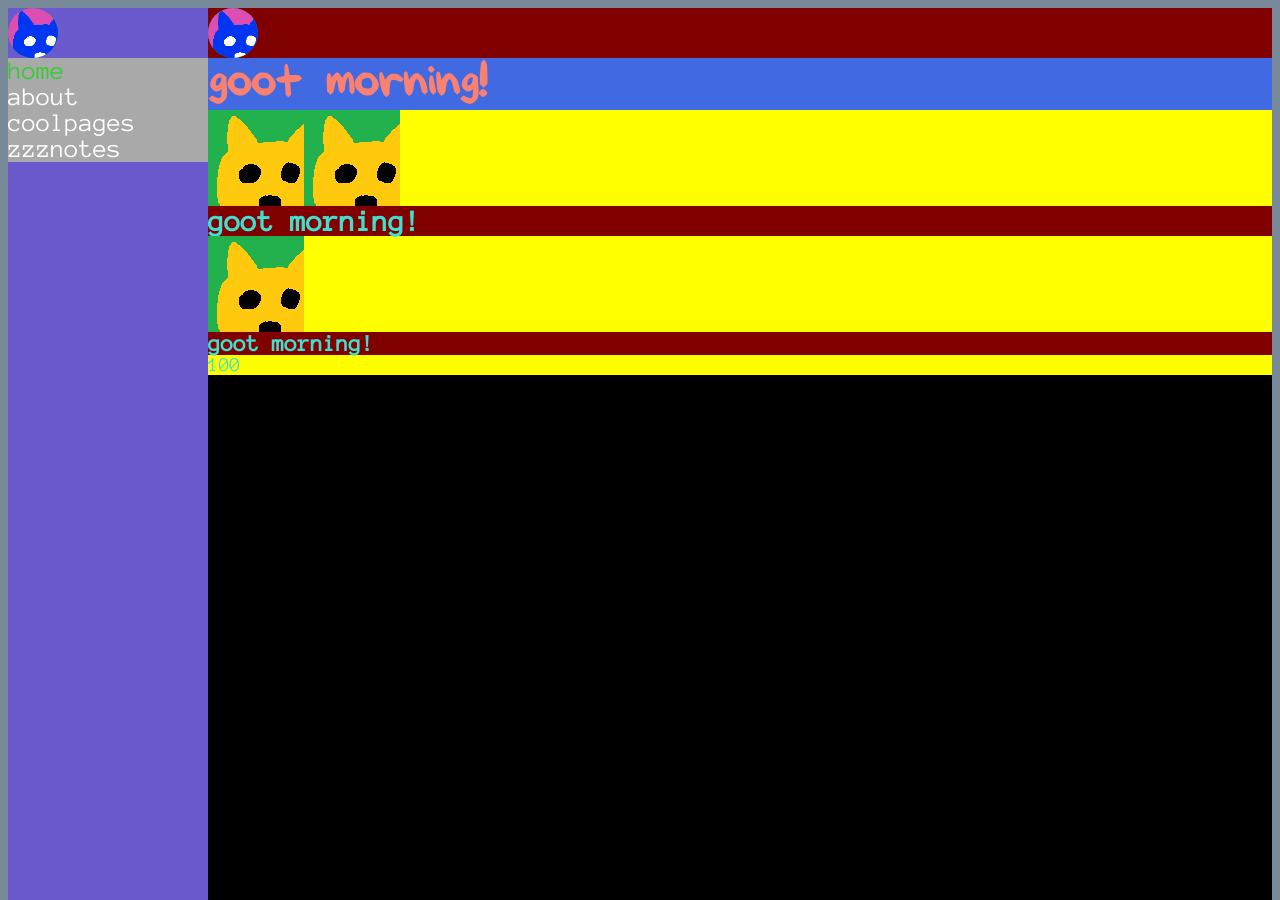
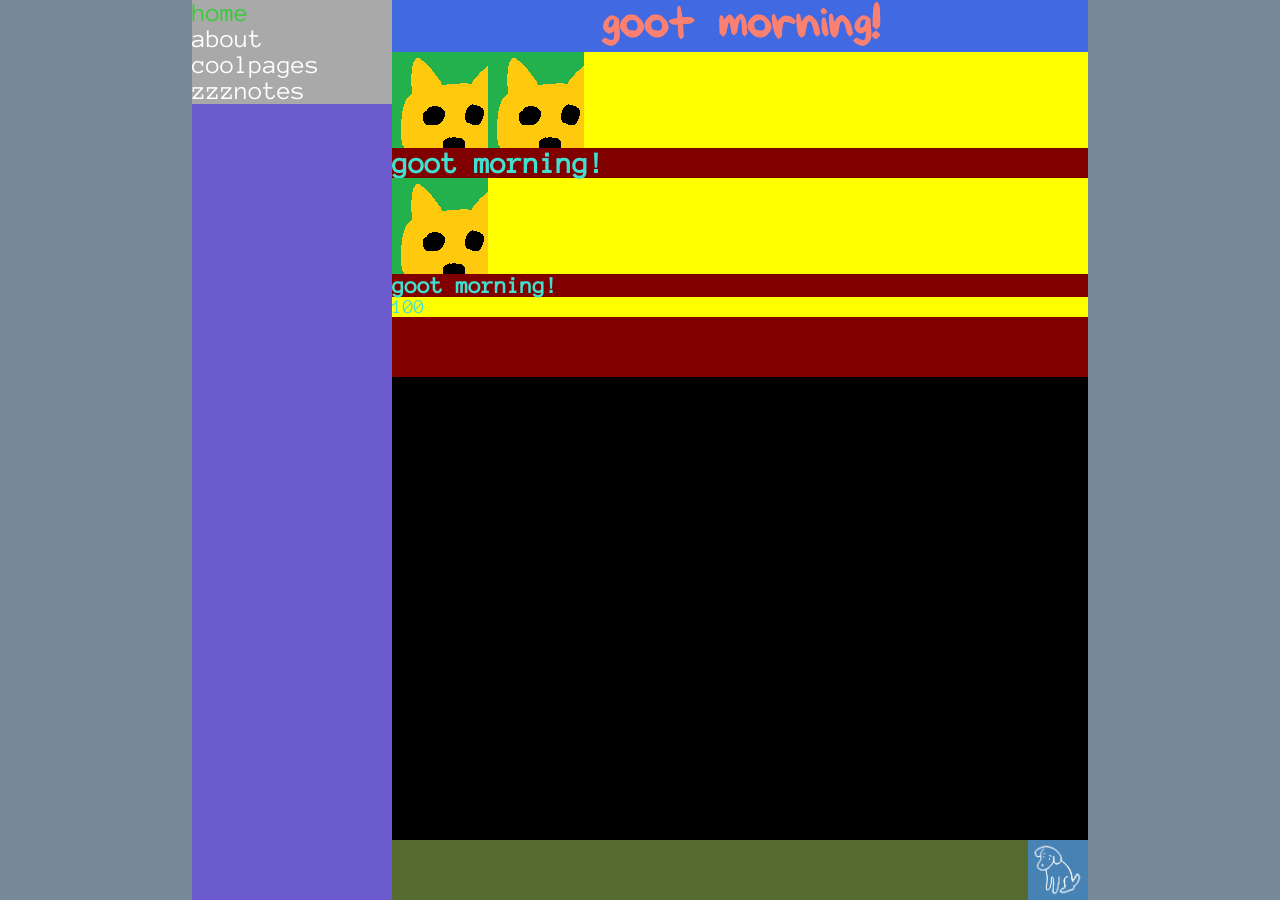
Before and after one commit to makena-s/webbed-site, a Jekyll site: the page built from index.md, in a window 1280 px wide and 900 px high. Built offline with Jekyll 4.4.1, drawn with Linux system fonts in a browser that asks for light colours; some web fonts are replaced.

Commit message:
fixed sidenav topbar and footer

```diff
--- a/_includes/footer.html
+++ b/_includes/footer.html
@@ -1,4 +1,4 @@
 <!-- footer source code -->
 <footer>
-  elegant footer <img src="{{ "/assets/images/doggif.gif" | relative_url }}" alt="dog gif">
+  <img src="{{ "/assets/images/doggif.gif" | relative_url }}" alt="dog gif">
 </footer>
--- a/_includes/sidenav.html
+++ b/_includes/sidenav.html
@@ -1,6 +1,6 @@
 <!-- side navigation bar source code -->
 <nav>
-  <img src="{{ '/assets/images/favicon-96.png' | relative_url }}" alt="dog" class="navbutton" onclick="closenav()">
+  <!-- <img src="{{ '/assets/images/favicon-96.png' | relative_url }}" alt="dog" class="navbutton" onclick="closenav()"> -->
   {% for item in site.data.navigation %}
     <a href="{{ item.link | relative_url }}" {% if page.url == item.link %}class="current"{% endif %}>
       {{ item.name }}
--- /dev/null
+++ b/_includes/topbar.html
@@ -0,0 +1,5 @@
+<!-- top bar (for small screens) source code -->
+<div class="topbar">
+  <!-- <div onclick="opennav()" style="position:absolute; height: 100%; background-color:blue;">[ MENU ]</div> -->
+  <img src="{{ '/assets/images/favicon-96.png' | relative_url }}" alt="dog" class="navbutton" onclick="opennav()">
+</div>
--- a/_layouts/default.html
+++ b/_layouts/default.html
@@ -15,16 +15,18 @@
       console.log("HEWWO? COMPUTER?");
       // open and close sidebar
       function opennav() {
-        document.querySelector("nav").style.width = "200px"; // selects first element in doc with specified css selector
-        document.querySelector("div.content").style.marginLeft = "200px";
+        document.querySelector("nav").style.display = "block"; // selects first element in doc with specified css selector
+        document.querySelector("div.content").style.marginLeft = "200px"; // does not support variables such as $sidebarwidth
         document.querySelector(".w3-overlay").style.display = "block";
+        document.querySelector("div.topbar").style.display = "none";
         console.log("OPENNAV");
       }
       function closenav() {
         // document.querySelectorAll("*:not([nav])").style.width = "100%";
-        document.querySelector("nav").style.width = "0px";
+        document.querySelector("nav").style.display = "none";
         document.querySelector("div.content").style.marginLeft = "0px";
         document.querySelector(".w3-overlay").style.display = "none";
+        document.querySelector("div.topbar").style.display = "block";
         console.log("CLOSENAV");
       }
     </script>
@@ -32,13 +34,10 @@
 
   <body>
 
-    <!-- {% raw %}{% include topnav.html %}{% endraw %} -->
-    <!-- {% raw %}{% include sidenav.html %}{% endraw %} -->
     {% include sidenav.html %}
-
     <div class="content"> <!-- everything besides sidenav -->
-      <div class="w3-overlay" onclick="closenav()" style="cursor:pointer"></div>
-      <img src="{{ '/assets/images/favicon-96.png' | relative_url }}" alt="dog" class="navbutton" onclick="opennav()">
+      <div class="w3-overlay" onclick="closenav()" style="cursor:pointer"></div> <!-- hovering cursor = hand -->
+      {% include topbar.html %}
       {{ content }}
       {% include footer.html %}
     </div>
--- a/_sass/main.scss
+++ b/_sass/main.scss
@@ -8,12 +8,18 @@
   src: url(/webbed-site/assets/fonts/fullfont.ttf); // requires leading /, does not accept site.baseurl
 }
 
-// LIST OF CLASSES /////////////////////////////////////////////////////////////////////////////
+// LIST OF CLASSES
 // current, content
+// LIST OF Z-INDEX (higher is on top)
+// nav = 5, overlay = 4
 
 // SET SCSS VARIABLES /////////////////////////////////////////////////////////////////////////////
+$fontsize: 1.3em;
+$pagewidth: 75%; // normal screen
+$pagewidth2: 80%; // narrow screen
 $footerheight: 3em;
 $sidebarwidth: 200px;
+$topbarheight: 2em;
 
 // SCSS FUNCTION TO TOGGLE BACKGROUND COLORS ON OR OFF (I'M A GENIUS) //////////////////////////////////////////
 $colortoggle: true;
@@ -28,13 +34,15 @@ $colortoggle: true;
 }
 
 // NAVIGATION + FOOTER /////////////////////////////////////////////////////////////////////////////
-nav { // topnav and sidenav
+nav { // sidenav (not topnav atm)
   @include replace-bgcolor(slateblue, $colortoggle);
-  font-size: 1.3em;
+  font-size: $fontsize;
   width: $sidebarwidth;
   position: fixed;
+  display: block;
   height: 100%;
   overflow: auto; // scrollbar is only added when necessary
+  z-index: 5;
   a {
     display: block; // new line, full width
     text-decoration: none;
@@ -46,12 +54,21 @@ nav { // topnav and sidenav
 
 .navbutton {
   @include replace-bgcolor(hotpink, $colortoggle);
-  width: 50px;
-  height: 50px;
-  // display: block;
-  // position: fixed;
+  width: $topbarheight;
+  height: $topbarheight;
+  display: block;
+  //position: fixed;
+  //left: 0px;
   filter: invert(100%);
   border-radius: 50%;
+}
+
+div.topbar {
+  position: fixed;
+  display: none;
+  width: $pagewidth;
+  height: $topbarheight;
+  top: 0px;
 }
 
 .w3-overlay {
@@ -63,32 +80,24 @@ nav { // topnav and sidenav
   left:0;
   right:0;
   bottom:0;
-  background-color:
-  rgba(0,0,0,0.5);
-  z-index:2
-}
-
-// RESPONSIVE SIDENAV
-@media screen and (max-width: 500px) { // medium size
-  // .sidebar {
-  //   width: 100%;
-  //   height: auto;
-  //   position: relative;
-  // }
-  // .sidebar a {float: left;}
-  // div.content {margin-left: 0;}
+  background-color: rgba(0,0,0,0.5);
+  z-index:4
 }
 
 footer {
   @include replace-bgcolor(darkolivegreen, $colortoggle);
   height: $footerheight;
+  display: block;
   position: absolute;
-  bottom: 0em; // at bottom of container
+  bottom: 0px; // at bottom of container
+  left: 0px; //$sidebarwidth; // use left/right to set how far absolute element is from edges, similar to top/bottom
+  right: 0px;
+  margin-left: auto; // center content
+  margin-right: auto; // center content
+  text-align: right;
   img {
     @include replace-bgcolor(steelblue, $colortoggle);
-    position: absolute;
     height: 100%;
-    box-shadow: none;
   }
 }
 
@@ -96,23 +105,28 @@ footer {
 html {
   @include replace-bgcolor(lightslategrey, $colortoggle);
   font-size: 125%; // sets base size for em to use
+  overflow-y: scroll; // vertical scrollbar always shown
   // footer adjustments
   height: 100%; // base for other adjustments
 }
 body {
-  background-color: black; // cannot be toggled
+  background-color: black; // no include, so it can't be toggled
   color: turquoise;
   font-family: 'Anonymous Pro', monospace;
+  width: 70%;
+  margin: auto; // center horizontally
+  margin-top: 0px;
   // footer adjustments
+  // margin-bottom: -$footerheight; // bring bottom of page up to footer
+  // padding-bottom: $footerheight; // prevent content/footer overlap
   min-height: 100%;
-  position: relative;
-  padding-bottom: $footerheight; // prevent content/footer overlap
-  margin-bottom: -$footerheight; // bring bottom of page up to footer
+  position: relative; // required for footer positioning
 }
 div.content { // everything besides sidebar
   @include replace-bgcolor(maroon, $colortoggle);
   margin-left: $sidebarwidth;
   height: 100%;
+  padding-bottom: $footerheight; // prevent content/footer overlap
 }
 div {
   @include replace-bgcolor(yellow, $colortoggle); // does not show up with normal markdown
@@ -130,6 +144,7 @@ h1 {
   font-family: myfont;
   font-size: 2em;
   margin: 0em;
+  text-align: center;
 }
 h2, h3, h4, h5, h6 {
   margin: 0em;
@@ -157,3 +172,40 @@ a:hover:not(.current) { // mouse over
 a:active:not(.current) { // selected
  color: crimson;
 }
+
+// RESPONSIVE SIDENAV /////////////////////////////////////////////////////////////////////////////
+@media screen and (min-width: 901px) { // normal screen
+  nav {
+    display: block!important;
+  }
+  div.content {
+    margin-left: $sidebarwidth!important;
+  }
+  div.topbar {
+    display: none!important;
+  }
+}
+@media screen and (max-width: 900px) { // narrow screen
+  nav {
+    display: none;
+  }
+  div.content {
+    padding-top: $topbarheight;
+    margin-left: 0px;
+  }
+  body {
+    width: $pagewidth2;
+  }
+  div.topbar {
+    display: block;
+    width: $pagewidth2;
+  }
+}
+@media screen and (max-width: 600px) { // narrowest screen
+  body {
+    width: 100%;
+  }
+  div.topbar {
+    width: 100%;
+  }
+}
```
Also changed, not shown: ZZZNOTES.md (+19 -6 lines), 9 other files.
